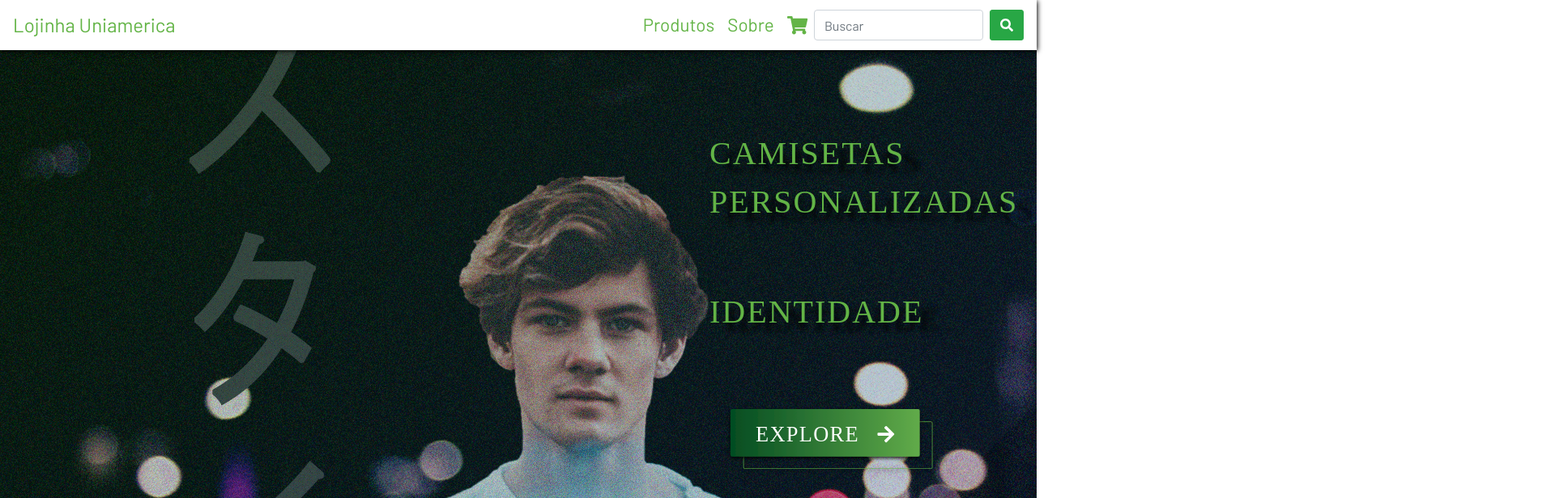
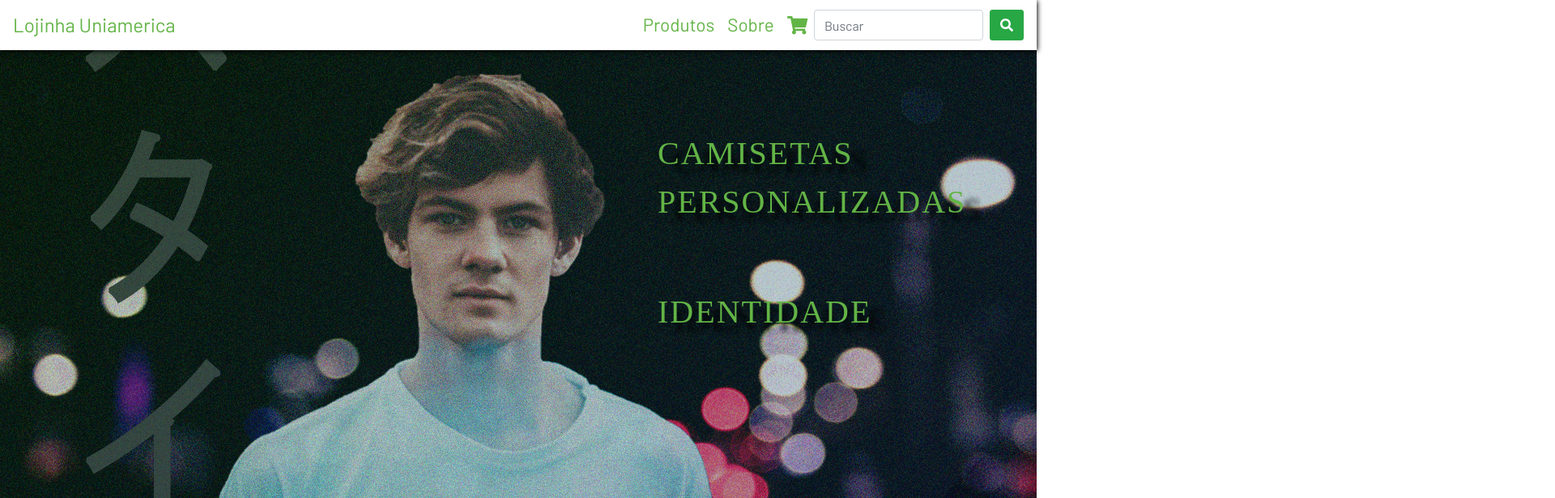
Before and after one commit to Henriquecesp/lojinha-react, a React (Create React App) app: page / in a window 1280 px wide. Shown: the top 616 px of the page at 81% size, 1920 px wide, since content can reach past the window. Built offline with nearby package versions, Linux system fonts and the light colour scheme.

Commit message:
alteracoes not

```diff
--- a/src/components/Home/FeaturedComponent.js
+++ b/src/components/Home/FeaturedComponent.js
@@ -11,7 +11,7 @@ export default class FeaturedComponent extends Component {
         <Title name='Para' title='Você' />
         <div
           data-aos='fade-up'
-          data-aos-duration='2000'
+          data-aos-duration='1000'
           className='container-fluid'
         >
           <div className='row mx-5 py-5 justify-content-md-center'>
@@ -70,7 +70,7 @@ export default class FeaturedComponent extends Component {
                   <p className='text-white text-center'>Personalidade</p>
                 </div>
                 <img
-                  src='./img/product-2.PNG'
+                  src='./img/product-2.png'
                   alt='camiseta'
                   className='card-img-bottom'
                 />
--- a/src/components/OpinionComponent.js
+++ b/src/components/OpinionComponent.js
@@ -7,8 +7,8 @@ export default class OpinionComponent extends Component {
       fontSize: "2rem"
     };
     let user = {
-      name: "joao da costa",
-      opinion: "Site muito bom, nota 10 recomendo!"
+      name: "Stefan Kussakawa",
+      opinion: "Site muito bom, nota 10, recomendo!"
     };
     console.log(user);
     return (
@@ -17,17 +17,16 @@ export default class OpinionComponent extends Component {
         data-aos-duration='2000'
         className='container-fluid opinion my-5 pt-1'
       >
-        <Title name='usuarios' title='aprovam' />
+        <Title name='usuários' title='aprovam' />
         <div className='row text-center justify-content-center'>
           <div className='col-10 py-5'>
+          <span className='text-center' style={fontsize}>"{user.opinion}"</span>
+            <br />
             <span
               className='text-center text-capitalize text-black'
-              style={fontsize}
             >
               {user.name}
             </span>
-            <br />
-            <span className='text-center'>"{user.opinion}"</span>
           </div>
         </div>
       </div>
--- a/src/sass/styles.scss
+++ b/src/sass/styles.scss
@@ -1,5 +1,5 @@
 @import url("https://fonts.googleapis.com/css?family=Barlow&display=swap");
-$bg: url("../assets/banner1.PNG");
+$bg: url("../assets/banner1.png");
 $primary-color: #63b446;
 $secundary-color: #001e44;
 $white-color: #ffff;
@@ -104,7 +104,7 @@ li {
   cursor: pointer;
 }
 #banner-home {
-  background: $bg;
+  background: $bg no-repeat 20% 45%;
   transition: all 0.5s ease-in;
   // background: linear-gradient(150grad, #004418e8 15%, #004b1dda 5%, #0f3b67f0 85.5%, #00264beb 50%, #00294bfa);
 }
@@ -130,8 +130,8 @@ li {
 }
 .explore {
   position: absolute;
-  top: 60vh;
-  left: 70%;
+  top: 80vh;
+  left: 78%;
   transition: all 0.5s ease-in;
   .a,
   .f {
@@ -166,7 +166,7 @@ li {
 .texto {
   position: relative;
   z-index: 1;
-  left: 45%;
+  left: 40%;
   top: 20vh;
   font-weight: normal;
   font-size: 2.5rem !important;
@@ -332,7 +332,7 @@ li {
     transform: translateX(-80px);
   }
   #banner-home {
-    background: $bg no-repeat 40% 20%;
+    background: $bg no-repeat 30% 45%;
   }
   .product-wrapper {
     .flex {
@@ -379,4 +379,10 @@ li {
   .navbar {
     justify-content: left;
   }
+  .inside-img {
+    left: 50%;
+    p {
+      font-size: 1rem;
+    }
+  }
 }
```
Also changed, not shown: 1 other file (tests, documents, lock files or other folders).
